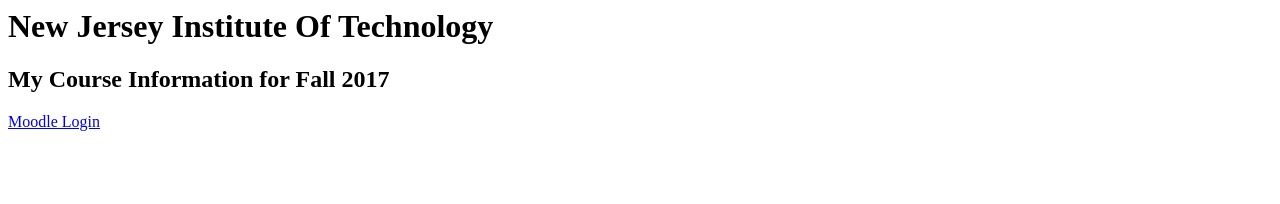
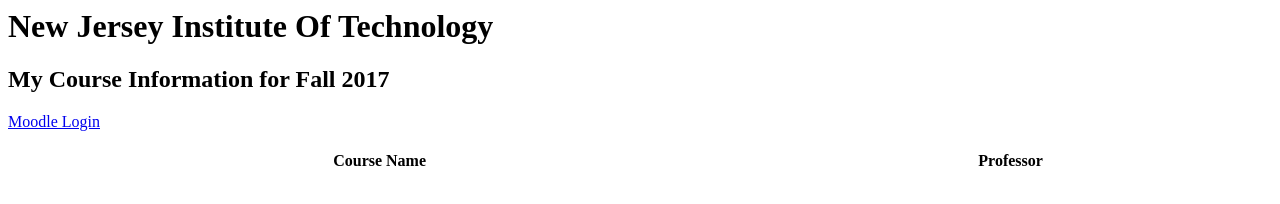
Before and after one commit to tp274/homework2, a plain HTML site: page index.html in a window 1280 px wide. Drawn offline with Linux system fonts and the light colour scheme.

Commit message:
Added table headers

```diff
--- a/index.html
+++ b/index.html
@@ -6,4 +6,10 @@
   My Course Information for Fall 2017
   </h2>
   <a href="http://njit2.mrooms.net/">Moodle Login</a><br></br>
+  <table style="width:100%" >
+    <tr>
+        <th>Course Name</th>
+	<th>Professor</th>
+    </tr>
+  </table>
 </html>
```
